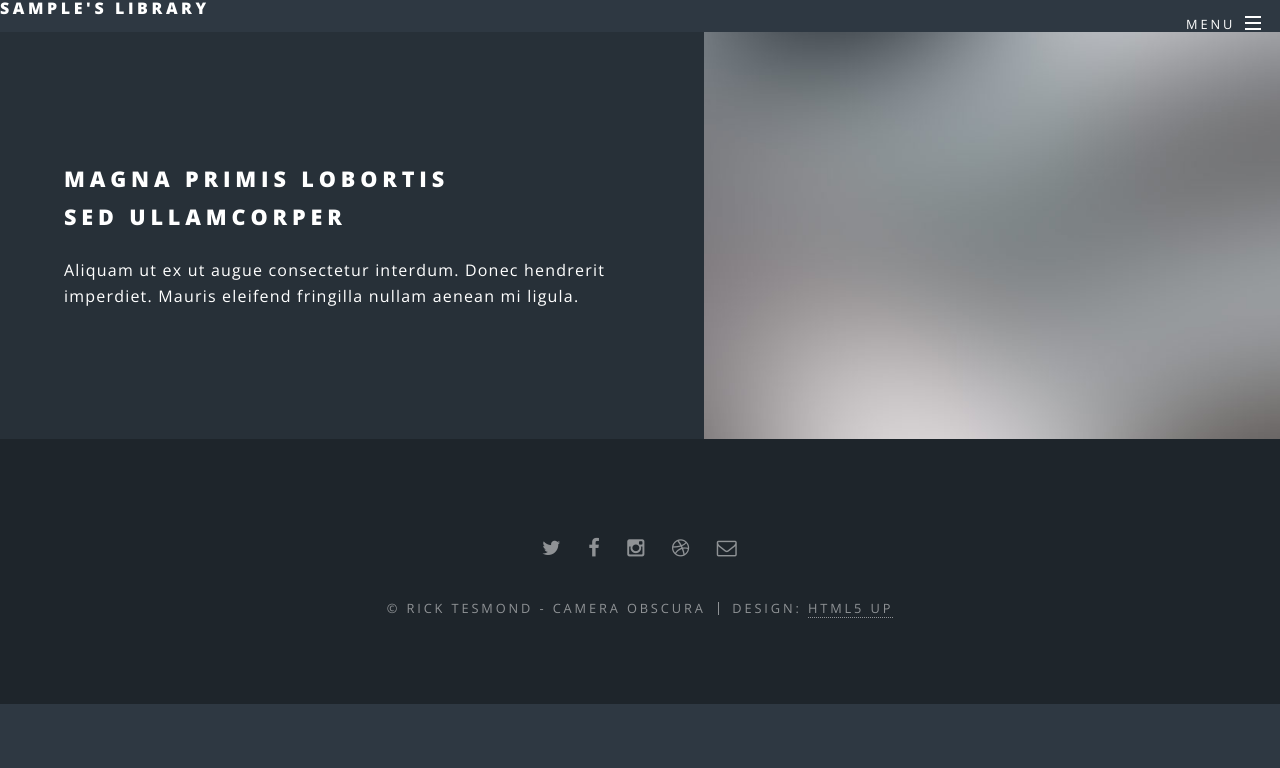
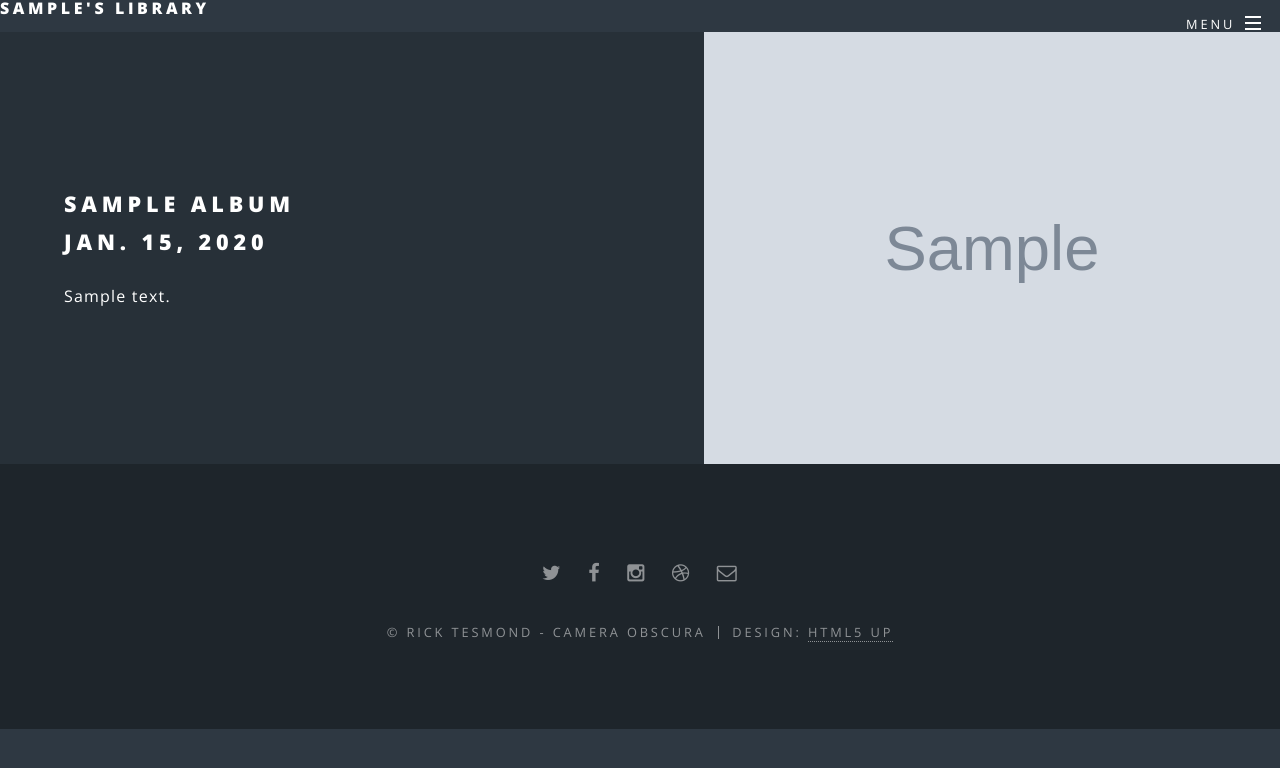
Before and after one commit to tesmonrd/django-imager, a Django app: page /library/ in a window 1280 px wide. Shown: the top 768 px of the page. Run offline with Django 3.2, Linux system fonts and the light colour scheme; a user stored in the database is signed in; tables that the repository leaves empty hold one stand-in row (values such as "Sample post"); grey boxes marked "Sample" are stand-in pictures; some libraries are stand-ins or nearby versions.

Commit message:
library all working with thumbnail and images, friends working

```diff
--- a/imagersite/imagersite/templates/library.html
+++ b/imagersite/imagersite/templates/library.html
@@ -1,13 +1,15 @@
 {% extends "base.html" %}
+{% load thumbnail %}
 {% block content %}
 <section id="two" class="wrapper alt style2">
 <h1> {{user.username}}'s Library </h1>
 {% for album in albums %}
     <section class="spotlight">
-        <div class="image"><img src="/static/images/pic01.jpg" alt="" /></div><div class="content">
-            <h2>Magna primis lobortis<br />
-            sed ullamcorper</h2>
-            <p>Aliquam ut ex ut augue consectetur interdum. Donec hendrerit imperdiet. Mauris eleifend fringilla nullam aenean mi ligula.</p>
+        {% thumbnail album.cover.image_file "500x500" as im %}
+        <div class="image"><img src="{{ im.url }}" alt="" />{% endthumbnail %}</div><div class="content">
+            <h2>{{album.album_title}}<br />
+           {{album.alb_date_uploaded}}</h2>
+            <p>{{album.album_description}}</p>
         </div>
     </section>
 {% endfor %}
--- a/imagersite/imagersite/templates/profile.html
+++ b/imagersite/imagersite/templates/profile.html
@@ -26,7 +26,7 @@
                 <li>Camera Type: {{user.profile.camera}} </li>
                 <li>Subject Types: {{user.profile.picture_subject}} </li>
                 <li>Friends:</li>
-                {% for friend in user.profile.friends.all %}
+                {% for friend in user.friend_of.all %}
                 <li>{{friend.user.username}}</li>
                 {% endfor %}
             </ul>
```
